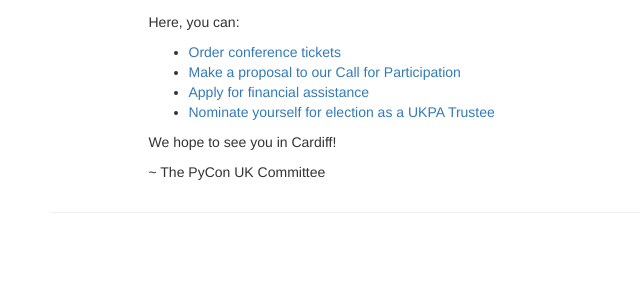
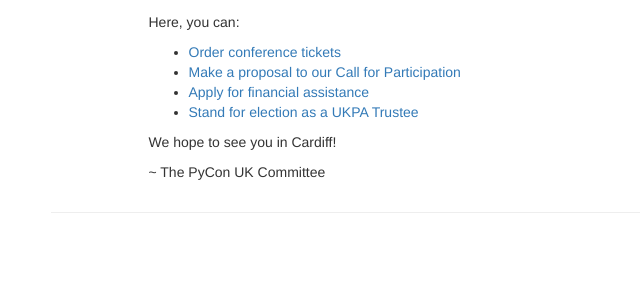
Before and after one commit to PyconUK/ironcage, a Django app: page / in a window 1280 px wide. Shown: the part 140-440 px from the top of the page, without its empty margins (19-659 px from the left). Run offline with Django 3.2, Linux system fonts and the light colour scheme; some libraries are stand-ins or nearby versions.

Commit message:
Simplify nomination language

```diff
--- a/ironcage/templates/ironcage/index.html
+++ b/ironcage/templates/ironcage/index.html
@@ -60,7 +60,7 @@
 <li><a href="{% url 'ukpa:nomination' nomination.nomination_id %}">
 View your nomination for election as a UKPA Trustee</a></li>
 {% else %}
-<li><a href="{% url 'ukpa:new_nomination' %}">Nominate yourself for election as a UKPA Trustee</a></li>
+<li><a href="{% url 'ukpa:new_nomination' %}">Stand for election as a UKPA Trustee</a></li>
 {% endif %}
 </ul>
 
--- a/ukpa/templates/ukpa/new_nomination.html
+++ b/ukpa/templates/ukpa/new_nomination.html
@@ -7,7 +7,7 @@
   <div class="col-md-6 col-md-offset-3">
     <h1>New Nomination</h1>
     {% if not request.user.is_authenticated %}
-    <p>Please <a href="{% url 'register' %}?next={{ request.path }}">sign up</a> or <a href="{% url 'login' %}?next={{ request.path }}">sign in</a> to make a nomination.</p>
+    <p>Please <a href="{% url 'register' %}?next={{ request.path }}">sign up</a> or <a href="{% url 'login' %}?next={{ request.path }}">sign in</a> to stand for election.</p>
     {% else %}
     {% include './_nomination_form.html' %}
     {% endif %}
```
Also changed, not shown: 1 other file.
